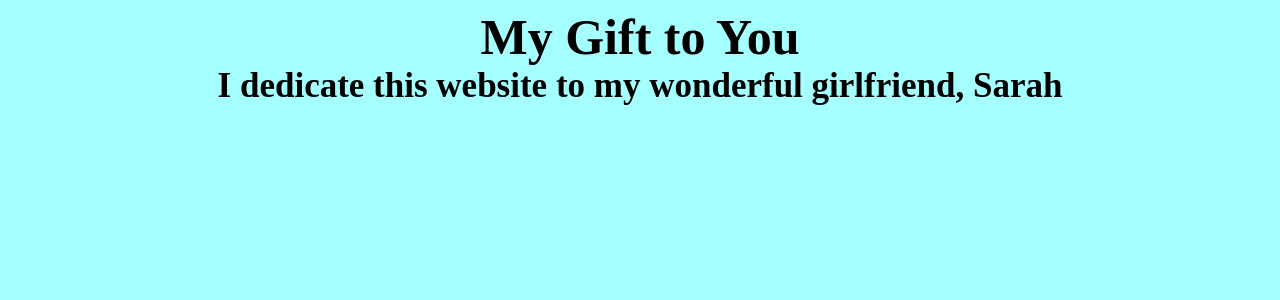
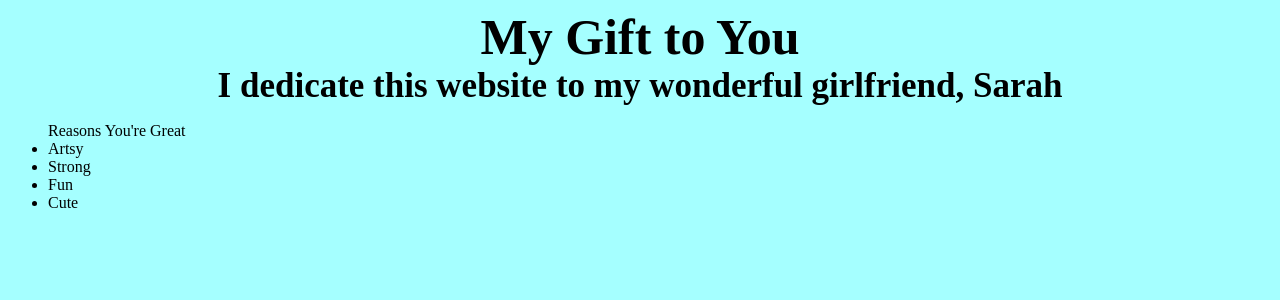
Before and after one commit to definitelynotillegal/definitelynotillegal.github.io, a Jekyll site: the page index.html, which Jekyll copies as it is, in a window 1280 px wide. Shown: the top 300 px of the page. Built offline with Jekyll 4.4.1, drawn with Linux system fonts in a browser that asks for light colours.

Commit message:
Update index.html

```diff
--- a/index.html
+++ b/index.html
@@ -9,6 +9,12 @@
             <body>
                     <center><b style="font-size:50px" style="font-face:helvetica">My Gift to You</b></center>
                         <center><b style="font-size:35px">I dedicate this website to my wonderful girlfriend, Sarah</b></center>
+                    <ul>Reasons You're Great
+                        <li>Artsy</li>
+                        <li>Strong</li>
+                        <li>Fun</li>
+                        <li>Cute</li>
+                    </ul>
             </body>
                 </head>
     </html>
```
